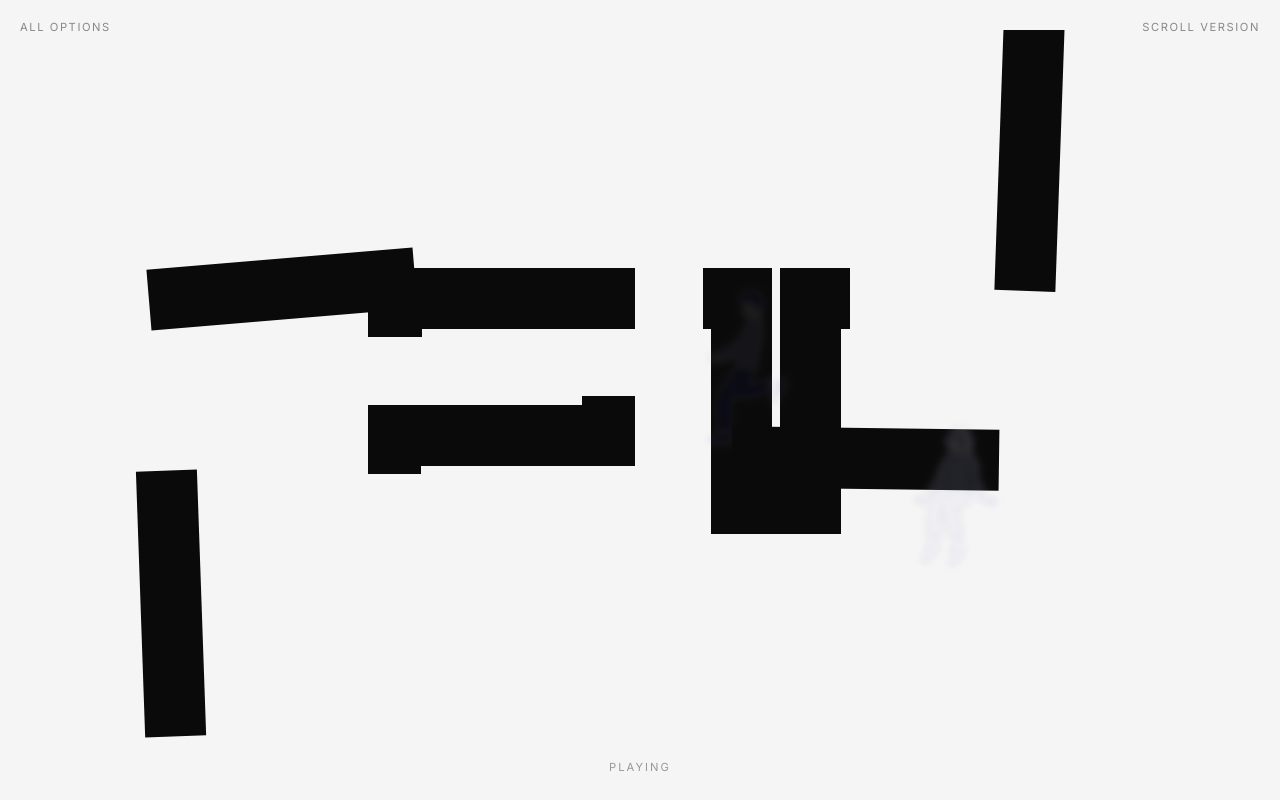
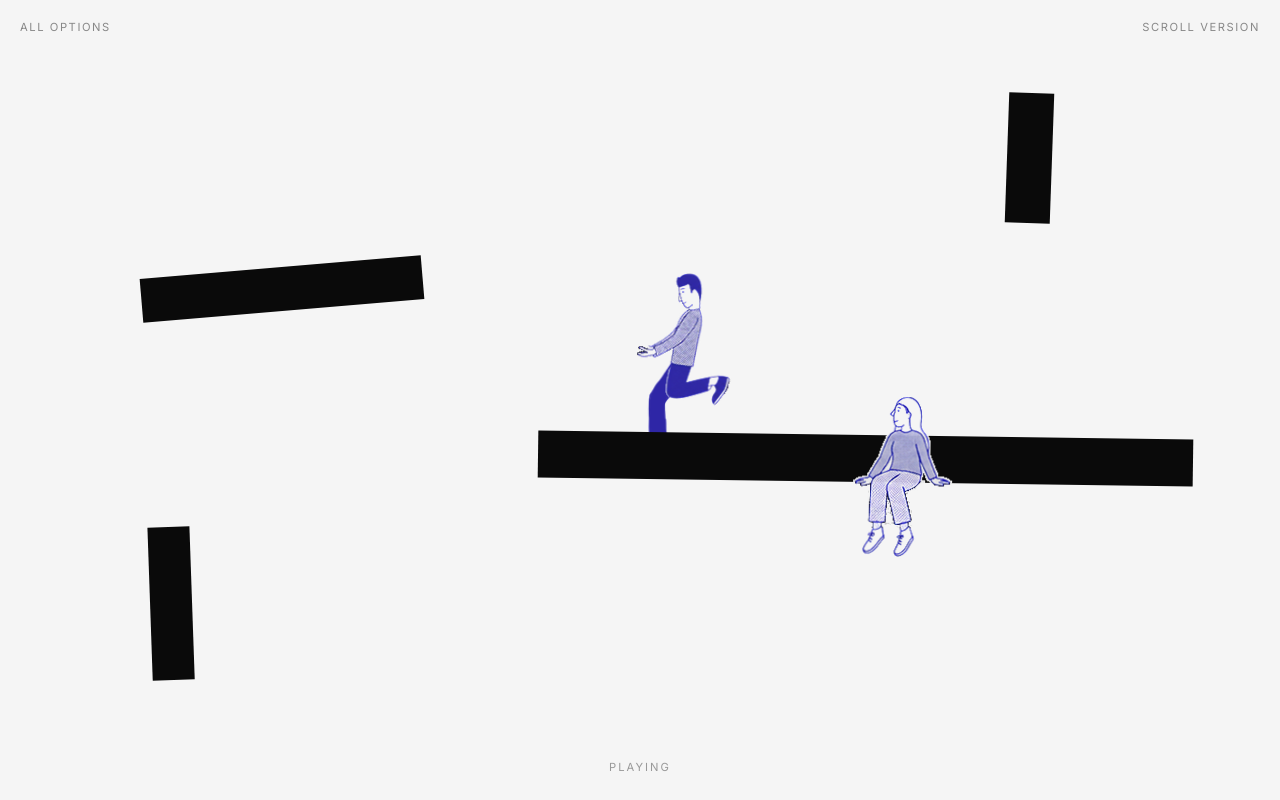
Before and after one commit to PixelCraftsman-arc/gsap-scroll-logo, a plain HTML site: page auto.html in a window 1280 px wide. Drawn offline with nearby package versions, Linux system fonts and the light colour scheme.

Commit message:
Revert "Polish scroll transition: kinetic exits, synced docking, lock-in."
This reverts commit aeac3f35267683ef0f1d2e773b5038fe534ceb7d.

Co-authored-by: Cursor <cursoragent@cursor.com>

```diff
--- a/main.js
+++ b/main.js
@@ -145,11 +145,6 @@
     };
   }
 
-  function travelMagnitude(key) {
-    const o = heroOffset(key);
-    return Math.hypot(o.x, o.y);
-  }
-
   function resetScene() {
     TRAVEL.forEach((k) => {
       pieces[k].classList.remove("is-flying");
@@ -164,7 +159,6 @@
       const { prop, origin } = STROKE[id];
       const state = {
         autoAlpha: 1,
-        scale: 1,
         x: 0,
         y: 0,
         scaleX: 1,
@@ -176,10 +170,6 @@
       gsap.set(pieces[id], state);
     });
 
-    TRAVEL.forEach((k) => {
-      gsap.set(pieces[k], { scale: 1 });
-    });
-
     FIGS.forEach((f) => {
       gsap.set(figEls[f.id], {
         x: 0,
@@ -187,7 +177,6 @@
         rotation: 0,
         autoAlpha: 1,
         scale: 1,
-        filter: "none",
         left: f.x,
         top: f.y,
         width: f.w,
@@ -201,7 +190,7 @@
       autoAlpha: 1
     });
 
-    if (logoFinal) gsap.set(logoFinal, { autoAlpha: 0, scale: 1 });
+    if (logoFinal) gsap.set(logoFinal, { autoAlpha: 0 });
     if (bgTwo) gsap.set(bgTwo, { opacity: 0 });
 
     const hint = document.querySelector(".hint");
@@ -223,39 +212,49 @@
     const glide = "power2.inOut";
 
     /*
-     * Typography: directional push off-stage (l1/l3 left, l2/l4 right) plus
-     * vertical drift, then a long sine tail fade.
+     * Typography: drift off-frame first, then a longer sine tail fade so letters
+     * do not pop off between ~29–31% scroll.
      */
     const typeFade = "sine.inOut";
     const typeFadeDur = 12;
 
-    tl.to(".l1", { x: -80, y: "-18vh", ease: accel, duration: 24 }, 0);
+    tl.to(".l1", { y: "-18vh", ease: accel, duration: 24 }, 0);
     tl.to(".l1", { autoAlpha: 0, ease: typeFade, duration: typeFadeDur }, 16);
 
-    tl.to(".l2", { x: 80, y: "-6vh", ease: accel, duration: 22 }, 4);
+    tl.to(".l2", { x: "20vw", y: "-6vh", ease: accel, duration: 22 }, 4);
     tl.to(".l2", { autoAlpha: 0, ease: typeFade, duration: typeFadeDur }, 18);
 
-    tl.to(".l3", { x: -80, y: "8vh", ease: accel, duration: 20 }, 7);
+    tl.to(".l3", { x: "-18vw", y: "8vh", ease: accel, duration: 20 }, 7);
     tl.to(".l3", { autoAlpha: 0, ease: typeFade, duration: typeFadeDur }, 20);
 
-    tl.to(".l4", { x: 80, y: "18vh", ease: accel, duration: 18 }, 10);
+    tl.to(".l4", { y: "18vh", ease: accel, duration: 18 }, 10);
     tl.to(".l4", { autoAlpha: 0, ease: typeFade, duration: typeFadeDur }, 22);
 
     /*
-     * People: parallax drift away from centre with scale-down, soft blur,
-     * and opacity — clears the stage for the assembling logo.
+     * People: design-pixel drift (not vw) so motion stays proportional inside
+     * the scaled canvas. Hold until ~15%, then stagger exits through ~45%;
+     * overflow on .canvas crops them — no opacity cut.
      */
-    const figEase = "power2.inOut";
+    const figEase = "sine.inOut";
     const figExits = [
-      ["push-bar", 15, 28, { x: -320, y: 80, scale: 0.85, filter: "blur(4px)", autoAlpha: 0, rotation: -1.5 }],
-      ["carry-left", 18, 26, { x: -360, y: 70, scale: 0.85, filter: "blur(4px)", autoAlpha: 0, rotation: -2 }],
-      ["measure", 20, 26, { x: 340, y: 30, scale: 0.85, filter: "blur(4px)", autoAlpha: 0, rotation: 2 }],
-      ["carry-right", 23, 24, { x: 300, y: 55, scale: 0.85, filter: "blur(4px)", autoAlpha: 0, rotation: 1.5 }],
-      ["sit", 26, 22, { x: 220, y: 90, scale: 0.85, filter: "blur(4px)", autoAlpha: 0, rotation: 1 }]
+      ["push-bar", 15, 30, { x: -300, y: 65, rotation: -1.5 }],
+      ["carry-left", 18, 28, { x: -340, y: 55, rotation: -2 }],
+      ["measure", 20, 28, { x: 320, y: 45, rotation: 2 }],
+      ["carry-right", 23, 26, { x: 280, y: 60, rotation: 1.5 }],
+      ["sit", 26, 24, { x: 200, y: 85, rotation: 1 }]
     ];
 
     figExits.forEach(([id, at, dur, move]) => {
       tl.to(figEls[id], { ...move, ease: figEase, duration: dur }, at);
+    });
+
+    /*
+     * Central bar figures stay in frame as pieces travel — fade them out
+     * before stroke extension assembles the logo (phase 3 ~50%+).
+     */
+    const centralFigs = ["carry-right", "sit"];
+    centralFigs.forEach((id, i) => {
+      tl.to(figEls[id], { autoAlpha: 0, ease: "power1.in", duration: 12 }, 36 + i * 2);
     });
 
     const hint = document.querySelector(".hint");
@@ -302,15 +301,20 @@
     }
 
     const travelStart = 40;
-    const travelWindow = TRAVEL_END - travelStart;
-    const maxMag = Math.max(...TRAVEL.map((k) => travelMagnitude(k)));
+    const travelDur = TRAVEL_END - travelStart - 6;
+    const v1At = travelStart;
+    const v4At = travelStart + 2;
+    const bar4At = travelStart + 4;
+    const bar2At = travelStart + 6;
+    const v1Dur = travelDur;
+    const v4Dur = travelDur - 2;
+    const bar4Dur = travelDur - 4;
+    const bar2Dur = travelDur - 6;
 
-    TRAVEL.forEach((key) => {
-      const ratio = travelMagnitude(key) / maxMag;
-      const dur = Math.max(12, travelWindow * ratio);
-      const at = TRAVEL_END - dur;
-      converge(key, at, dur);
-    });
+    converge("v1", v1At, v1Dur);
+    converge("v4", v4At, v4Dur);
+    converge("bar4", bar4At, bar4Dur);
+    converge("bar2", bar2At, bar2Dur);
 
     tl.set(
       TRAVEL.map((k) => pieces[k]),
@@ -367,14 +371,9 @@
 
     const allPieceNodes = Object.keys(LOGO).map((k) => pieces[k]);
 
-    /* Micro lock-in: subtle scale bump before final mark swap */
-    tl.to(allPieceNodes, { scale: 1.03, ease: "power2.out", duration: 2.5 }, 90);
-    tl.to(allPieceNodes, { scale: 1, ease: "power2.inOut", duration: 2.5 }, 92.5);
-
     if (logoFinal) {
-      tl.set(logoFinal, { autoAlpha: 1, scale: 1.02 }, LOCKUP);
-      tl.set(allPieceNodes, { autoAlpha: 0, scale: 1 }, LOCKUP);
-      tl.to(logoFinal, { scale: 1, ease: "power2.out", duration: 4 }, LOCKUP);
+      tl.set(logoFinal, { autoAlpha: 1 }, LOCKUP);
+      tl.set(allPieceNodes, { autoAlpha: 0 }, LOCKUP);
     }
 
     tl.to({}, { duration: 6 }, LOCKUP);
@@ -391,7 +390,7 @@
         start: "top top",
         end: "+=620%",
         pin: true,
-        scrub: 0.9,
+        scrub: 1.2,
         anticipatePin: 1,
         invalidateOnRefresh: true,
         onUpdate: (self) => {
--- a/style.css
+++ b/style.css
@@ -97,7 +97,7 @@ body {
   z-index: 4;
   pointer-events: none;
   user-select: none;
-  will-change: transform, filter;
+  will-change: transform;
   /* Solid underlay so type never reads through line-art gaps */
   isolation: isolate;
 }
```
